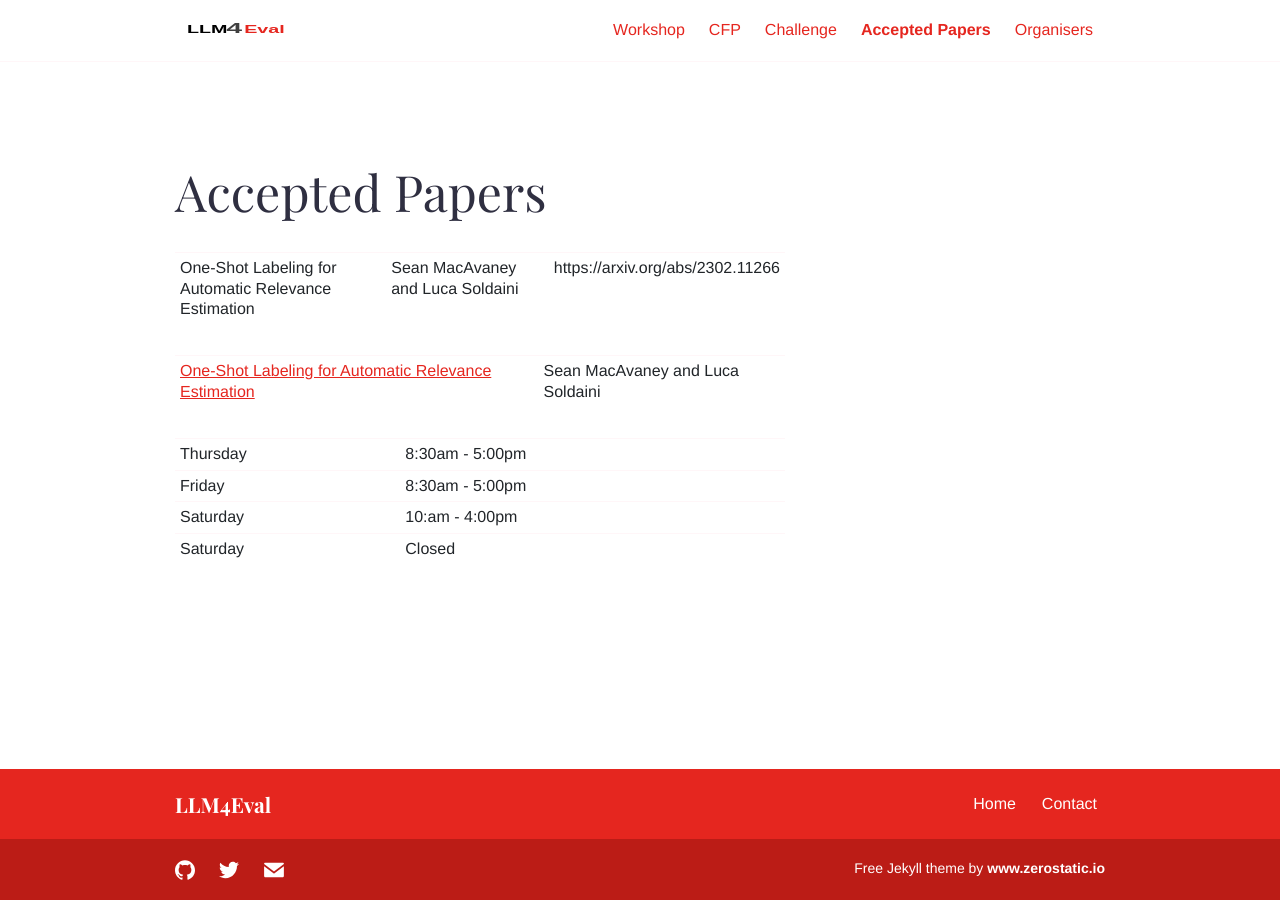
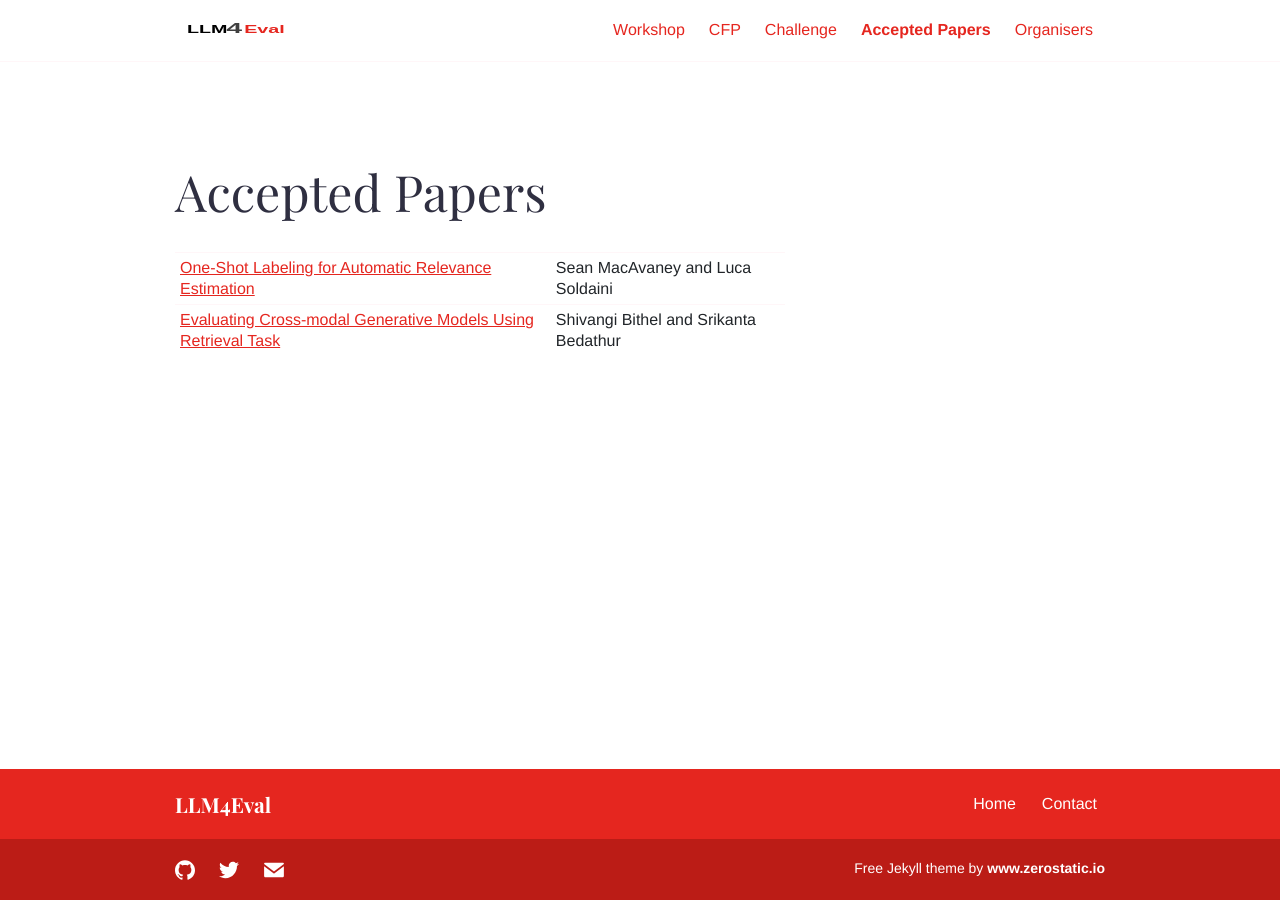
Before and after one commit to LLM4Eval/llm4eval, a Jekyll site: the page built from papers.md, in a window 1280 px wide. Built offline with Jekyll 4.4.1, drawn with Linux system fonts in a browser that asks for light colours.

Commit message:
Update papers.md

```diff
--- a/papers.md
+++ b/papers.md
@@ -5,13 +5,5 @@ description: Accepted Papers
 bodyClass: page-about
 ---
 
-| One-Shot Labeling for Automatic Relevance Estimation | Sean MacAvaney and Luca Soldaini | https://arxiv.org/abs/2302.11266 |
-
-| [One-Shot Labeling for Automatic Relevance Estimation](https://arxiv.org/abs/2302.11266) | Sean MacAvaney and Luca Soldaini |
-
-
-
-| Thursday  | 8:30am - 5:00pm |
-| Friday    | 8:30am - 5:00pm |
-| Saturday  | 10:am - 4:00pm  |
-| Saturday  | Closed          |
+| [One-Shot Labeling for Automatic Relevance Estimation](https://arxiv.org/abs/2302.11266){:target="_blank" rel="noopener"} | Sean MacAvaney and Luca Soldaini |
+| [Evaluating Cross-modal Generative Models Using Retrieval Task](https://dl.acm.org/doi/abs/10.1145/3539618.3591979){:target="_blank" rel="noopener"} | Shivangi Bithel and Srikanta Bedathur |
```
